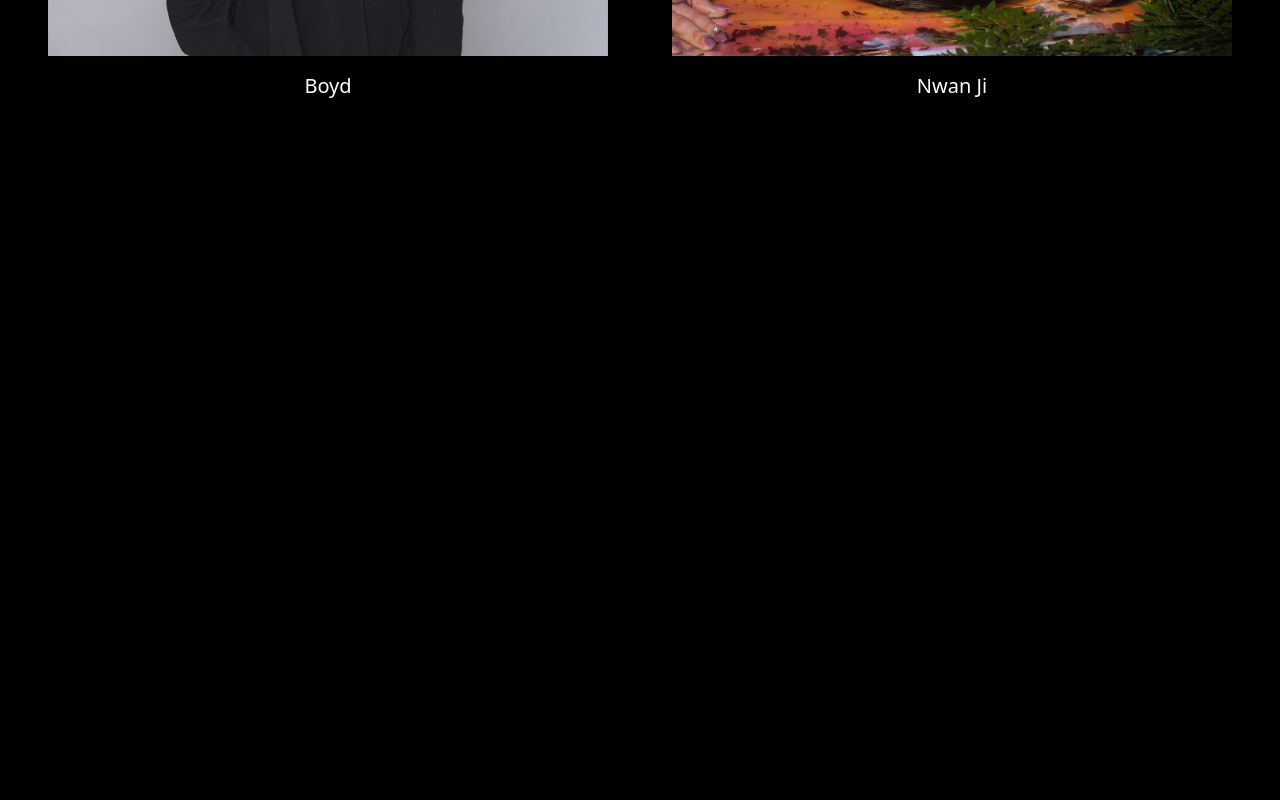
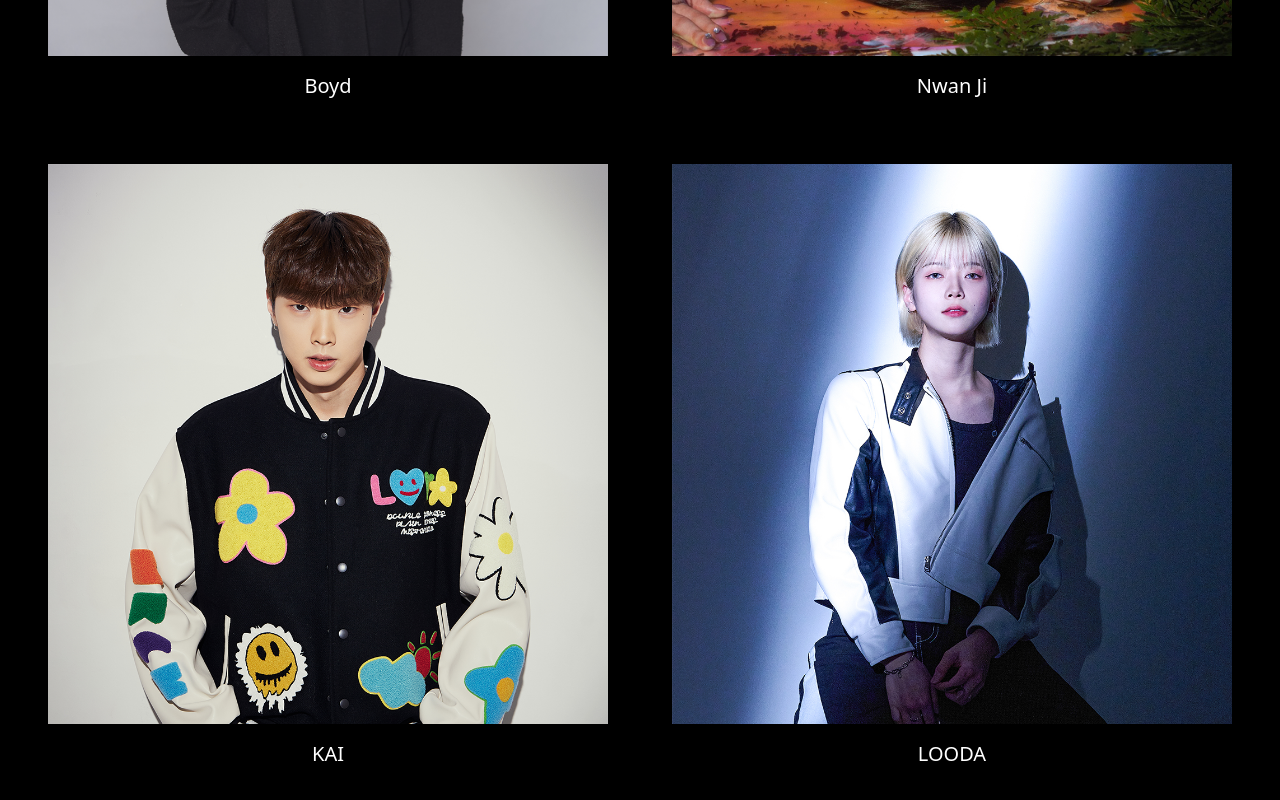
Before and after one commit to Todari/nowhere-landing, a React (Create React App) app: page /artists in a window 1280 px wide. Shown: the part 1968-2768 px from the top of the page. Before the commit the page ends 2196 px from the top, so only its background shows below. Built offline with nearby package versions, Linux system fonts and the light colour scheme.

Commit message:
feat: "추가 artist card 클릭 시 info 페이지로 이동"

```diff
--- a/src/App.tsx
+++ b/src/App.tsx
@@ -6,12 +6,14 @@ import AboutUs from './AboutUs/AboutUs';
 import Artists from './Artists/Artists';
 import Labels from './Labels/Labels';
 import Albums from './Albums/Albums';
+import ArtistInfo from './Artists/ArtistInfo';
 
 import { Route, Routes } from 'react-router-dom';
 import { useEffect, useState } from 'react';
 import { useAppSelector, useAppDispatch } from './hooks';
 import { setShowHeader, setShowSubMenuDropdown } from '../src/store/headerStateReducer';
 import { setScreenSize } from './store/screenSizeReducer';
+import ARTIST_LIST from './constant/ArtistList';
 
 type scrollPosition = {
   prev: number,
@@ -32,7 +34,7 @@ function App() {
 
   const handleScreenSize = () => {
     dispatch(setScreenSize([window.screen.width, window.screen.height]));
-    if (width>=768) {
+    if (width >= 768) {
       dispatch(setShowSubMenuDropdown(false));
     }
   }
@@ -55,11 +57,12 @@ function App() {
 
   return (
     <div className="App">
-      <Header/>
+      <Header />
       <Routes>
         <Route path='/' Component={Main} />
         <Route path='/about-us' Component={AboutUs} />
         <Route path='/artists' Component={Artists} />
+        <Route path='/artists/: path' Component={ArtistInfo} />
         <Route path='/labels' Component={Labels} />
         <Route path='/albums' Component={Albums} />
       </Routes>
--- a/src/Artists/ArtistCard.tsx
+++ b/src/Artists/ArtistCard.tsx
@@ -4,6 +4,7 @@ import { ReactComponent as INSTAGRAM } from "../asset/instagram_logo.svg";
 import { ReactComponent as SOUNDCLOUD } from "../asset/soundcloud_logo.svg";
 import ReactPlayer from "react-player";
 import { twMerge } from "tailwind-merge";
+import { useNavigate } from "react-router-dom";
 
 type ArtistCardProps = {
   id: number
@@ -19,11 +20,8 @@ type ArtistCardProps = {
 const ArtistCard = ({ id, name, profile, path, soundCloud, instagram, tracks }: ArtistCardProps) => {
   const { width } = useAppSelector((state) => state.screenSize)
 
-  const [infoOpened, setInfoOpened] = useState(false);
 
-  const handleInfoOpened = () => {
-    setInfoOpened(!infoOpened)
-  }
+  const navigate = useNavigate();
 
   const trackPlayers: JSX.Element[] = tracks.map(
     (track) =>
@@ -35,7 +33,7 @@ const ArtistCard = ({ id, name, profile, path, soundCloud, instagram, tracks }:
   return (
     <div className="flex flex-col justify-center items-center gap-4">
       <div className="w-full aspect-square">
-        <img src={profile}/>
+        <img src={profile} />
       </div>
       <div className="text-xl text-white text-center">
         {name}
--- /dev/null
+++ b/src/Artists/ArtistInfo.tsx
@@ -0,0 +1,14 @@
+import { useParams } from "react-router-dom";
+
+const ArtistInfo = () => {
+  const params = useParams();
+  return (
+    <div className="bg-white">
+      <div className="flex flex-col">
+        {params.path}
+      </div>
+    </div>
+  )
+}
+
+export default ArtistInfo;
--- a/src/Artists/Artists.tsx
+++ b/src/Artists/Artists.tsx
@@ -1,23 +1,27 @@
 import ArtistCard from "./ArtistCard";
 import { useAppSelector } from "../hooks";
 import ARTIST_LIST from "../constant/ArtistList";
+import { Link } from "react-router-dom";
 
 const Artists = () => {
   const { width } = useAppSelector((state) => state.screenSize);
   const ArtistCardComponents: JSX.Element[] = ARTIST_LIST.list.map(
-    (artist) => <ArtistCard id={artist.id} name={artist.name} path={''} profile={artist.profile} instagram={artist.instagram} soundCloud={artist.soundCloud} tracks={artist.tracks} />
+    (artist) =>
+      <Link key={artist.id} to={`/artists/${artist.path}`}>
+        <ArtistCard id={artist.id} name={artist.name} path={artist.path} profile={artist.profile} instagram={artist.instagram} soundCloud={artist.soundCloud} tracks={artist.tracks} />
+      </Link>
   );
 
   return (
     <div className="bg-black p-12">
-        <div className={
-          width < 768 ?
+      <div className={
+        width < 768 ?
           "py-20 grid grid-cols-2 gap-8"
           :
           "py-20 grid grid-cols-2 gap-16"
-          }>
-          {ArtistCardComponents}
-        </div>
+      }>
+        {ArtistCardComponents}
+      </div>
     </div>
   )
 }
--- a/src/constant/ArtistList.ts
+++ b/src/constant/ArtistList.ts
@@ -21,7 +21,7 @@ const ARTIST_LIST: ArtistList =
     {
       id: 0,
       name: 'Smasher',
-      path: '/smasher',
+      path: 'smasher',
       soundCloud: 'https://soundcloud.com/smasher_official',
       instagram: 'https://www.instagram.com/smasher_mk/',
       tracks: [
@@ -33,7 +33,7 @@ const ARTIST_LIST: ArtistList =
     {
       id: 1,
       name: 'Fatrik',
-      path: '/fatrik',
+      path: 'fatrik',
       soundCloud: 'https://soundcloud.com/justfatrikmusic',
       instagram: 'https://www.instagram.com/fatrik__/',
       tracks: [
@@ -45,7 +45,7 @@ const ARTIST_LIST: ArtistList =
     {
       id: 2,
       name: 'Arkins',
-      path: '/arkins',
+      path: 'arkins',
       soundCloud: 'https://soundcloud.com/arkinsofficial',
       instagram: 'https://www.instagram.com/arkins_official/',
       tracks: [
@@ -58,7 +58,7 @@ const ARTIST_LIST: ArtistList =
     {
       id: 3,
       name: 'Castle J',
-      path: '/castle-j',
+      path: 'castle-j',
       soundCloud: 'https://soundcloud.com/castle_j_official',
       instagram: 'https://www.instagram.com/djcastle_j__jin/',
       tracks: [
@@ -70,7 +70,7 @@ const ARTIST_LIST: ArtistList =
     {
       id: 4,
       name: 'Boyd',
-      path: '/boyd',
+      path: 'boyd',
       soundCloud: 'https://soundcloud.com/castle_j_official',
       instagram: 'https://www.instagram.com/djcastle_j__jin/',
       tracks: [
@@ -82,7 +82,7 @@ const ARTIST_LIST: ArtistList =
     {
       id: 5,
       name: 'Nwan Ji',
-      path: '/nwanji',
+      path: 'nwanji',
       soundCloud: 'https://soundcloud.com/castle_j_official',
       instagram: 'https://www.instagram.com/djcastle_j__jin/',
       tracks: [
@@ -91,6 +91,30 @@ const ARTIST_LIST: ArtistList =
       ],
       profile:'nwanji1000.png',
     },
+    {
+      id: 6,
+      name: 'KAI',
+      path: 'kai',
+      soundCloud: 'https://soundcloud.com/castle_j_official',
+      instagram: 'https://www.instagram.com/djcastle_j__jin/',
+      tracks: [
+        // 'https://soundcloud.com/soundwhere_official/1004-rework',
+        // 'https://soundcloud.com/castle_j_official/castle-j-calfskin-set-me-free'
+      ],
+      profile:'kai1000.png',
+    },
+    {
+      id: 7,
+      name: 'LOODA',
+      path: 'looda',
+      soundCloud: 'https://soundcloud.com/castle_j_official',
+      instagram: 'https://www.instagram.com/djcastle_j__jin/',
+      tracks: [
+        // 'https://soundcloud.com/soundwhere_official/1004-rework',
+        // 'https://soundcloud.com/castle_j_official/castle-j-calfskin-set-me-free'
+      ],
+      profile:'looda1000.png',
+    },
   ]
 }
 
```
Also changed, not shown: public/kai1000.png (added), public/looda1000.png (added).
